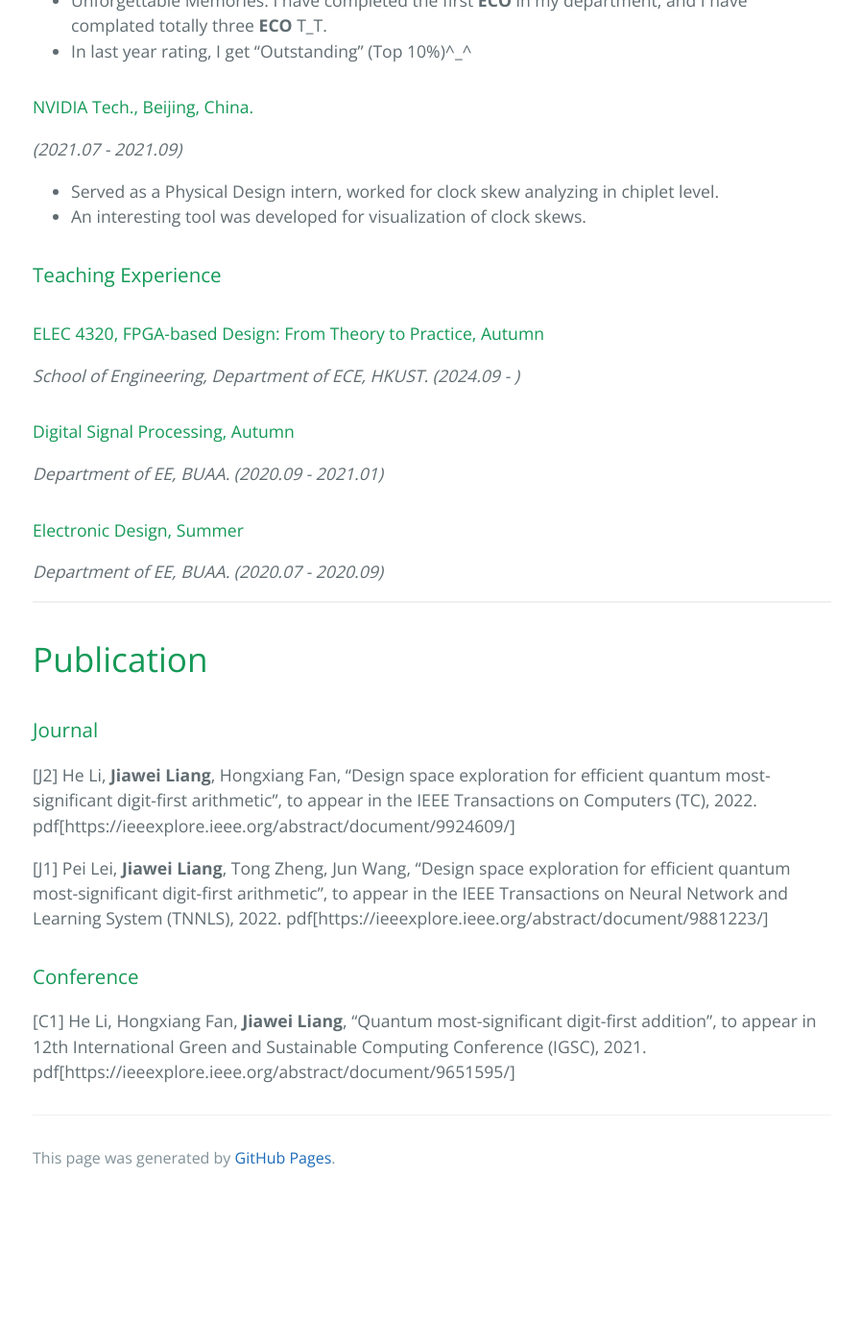
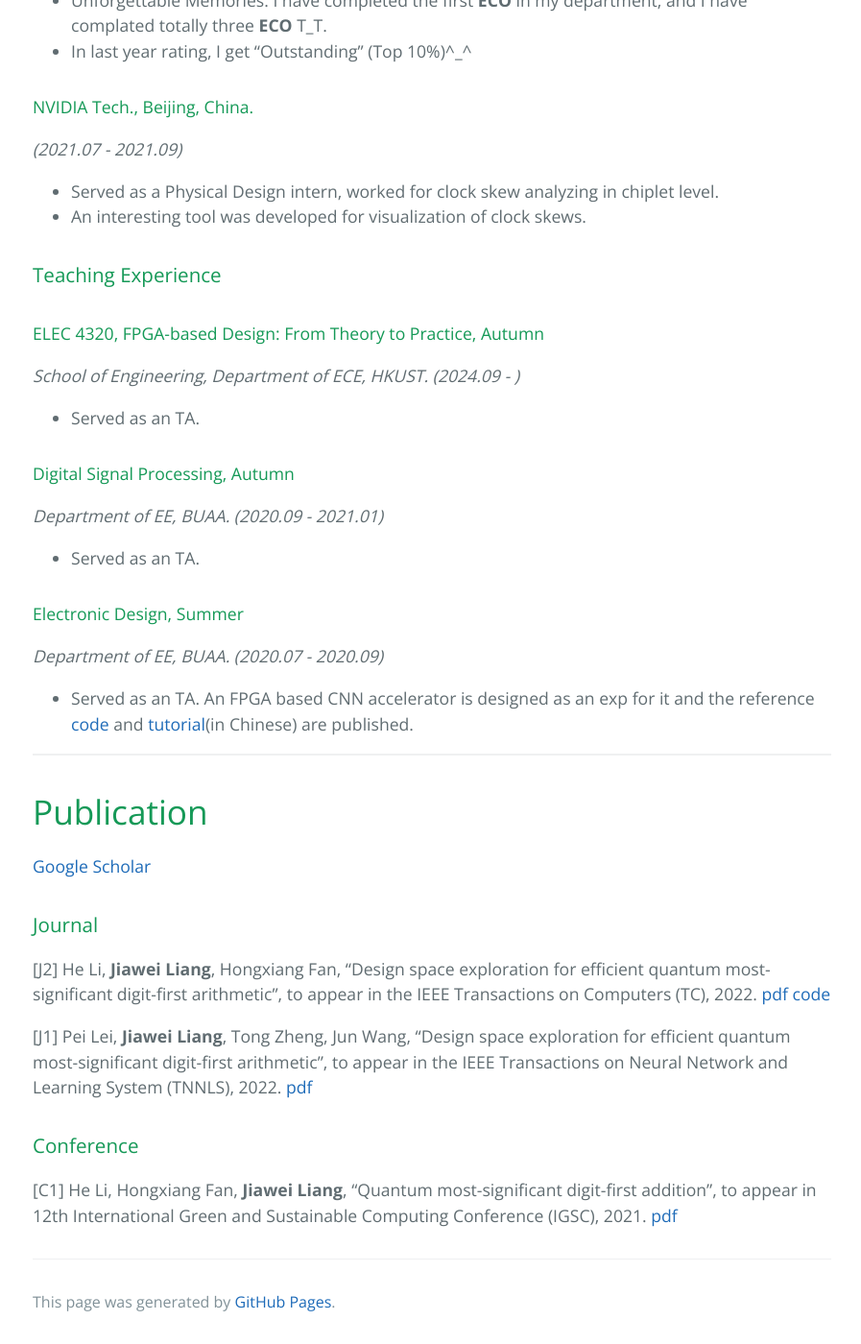
Before and after one commit to MasLiang/MasLiang.github.io, a Jekyll site: the page built from index.md, in a window 1280 px wide and 1400 px high, scrolled down 1362 px. Shown: the whole window at 96% size, without its empty margins (190-1087 px from the left). Built offline with Jekyll 4.4.1, drawn with Linux system fonts in a browser that asks for light colours; our own code applies the rules of GitHub Pages for plain Markdown files; before the commit the page ends 2612 px from its top, so only the background shows below that.

Commit message:
add links

```diff
--- a/index.md
+++ b/index.md
@@ -49,25 +49,31 @@ _(2021.07 - 2021.09)_
 
 _School of Engineering, Department of ECE, HKUST. (2024.09 - )_
 
+- Served as an TA.
+
 #### Digital Signal Processing, Autumn
 
 _Department of EE, BUAA. (2020.09 - 2021.01)_
+
+- Served as an TA.
 
 #### Electronic Design, Summer
 
 _Department of EE, BUAA. (2020.07 - 2020.09)_
 
+- Served as an TA. An FPGA based CNN accelerator is designed as an exp for it and the reference [code](https://github.com/MasLiang/CNN-On-FPGA) and [tutorial](https://blog.csdn.net/qq_38798425/article/details/106359726?spm=1001.2014.3001.5501)(in Chinese) are published.
 
 * * *
 
 # Publication
+[Google Scholar](https://scholar.google.com/citations?hl=en&user=2pbOVBcAAAAJ&view_op=list_works&sortby=pubdate)
 
 ### Journal
 
-[J2] He Li, **Jiawei Liang**, Hongxiang Fan, "Design space exploration for efficient quantum most-significant digit-first arithmetic", to appear in the IEEE Transactions on Computers (TC), 2022. pdf[https://ieeexplore.ieee.org/abstract/document/9924609/]
+[J2] He Li, **Jiawei Liang**, Hongxiang Fan, "Design space exploration for efficient quantum most-significant digit-first arithmetic", to appear in the IEEE Transactions on Computers (TC), 2022. [pdf](https://ieeexplore.ieee.org/abstract/document/9924609/) [code](https://github.com/MasLiang/Quantum-Adder)
 
-[J1] Pei Lei, **Jiawei Liang**, Tong Zheng, Jun Wang, "Design space exploration for efficient quantum most-significant digit-first arithmetic", to appear in the IEEE Transactions on Neural Network and Learning System (TNNLS), 2022. pdf[https://ieeexplore.ieee.org/abstract/document/9881223/]
+[J1] Pei Lei, **Jiawei Liang**, Tong Zheng, Jun Wang, "Design space exploration for efficient quantum most-significant digit-first arithmetic", to appear in the IEEE Transactions on Neural Network and Learning System (TNNLS), 2022. [pdf](https://ieeexplore.ieee.org/abstract/document/9881223/)
 
 ### Conference
 
-[C1] He Li, Hongxiang Fan, **Jiawei Liang**, "Quantum most-significant digit-first addition", to appear in 12th International Green and Sustainable Computing Conference (IGSC), 2021. pdf[https://ieeexplore.ieee.org/abstract/document/9651595/]
+[C1] He Li, Hongxiang Fan, **Jiawei Liang**, "Quantum most-significant digit-first addition", to appear in 12th International Green and Sustainable Computing Conference (IGSC), 2021. [pdf](https://ieeexplore.ieee.org/abstract/document/9651595/)
```
